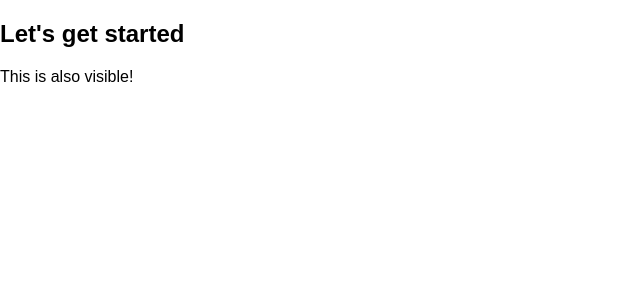
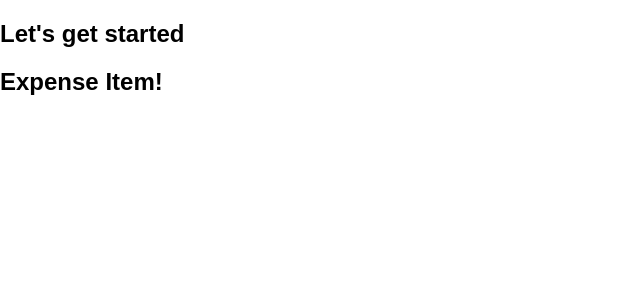
Before and after one commit to AlauddinSaikat71/React-Complete-Guide, a React (Create React App) app: page / in a window 1280 px wide. Shown: the top 300 px of the page, without its empty margins (0-640 px from the left). Built offline with nearby package versions, Linux system fonts and the light colour scheme.

Commit message:
Building a First Custom Component

```diff
--- a/src/App.js
+++ b/src/App.js
@@ -1,9 +1,11 @@
 import React from 'react';
+import ExpenseItem from './components/ExpenseItem';
+
 function App() {
   return (
     <div>
       <h2>Let's get started</h2>
-      <p>This is also visible!</p>
+      <ExpenseItem></ExpenseItem>
     </div>
   );
 }
--- /dev/null
+++ b/src/components/ExpenseItem.js
@@ -0,0 +1,6 @@
+import React from 'react';
+function ExpenseItem () {
+    return <h2>Expense Item!</h2>
+}
+
+export default ExpenseItem;
```
